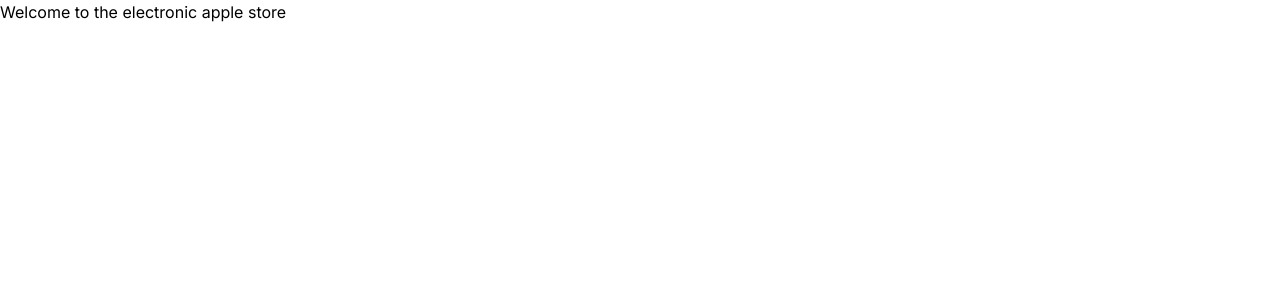
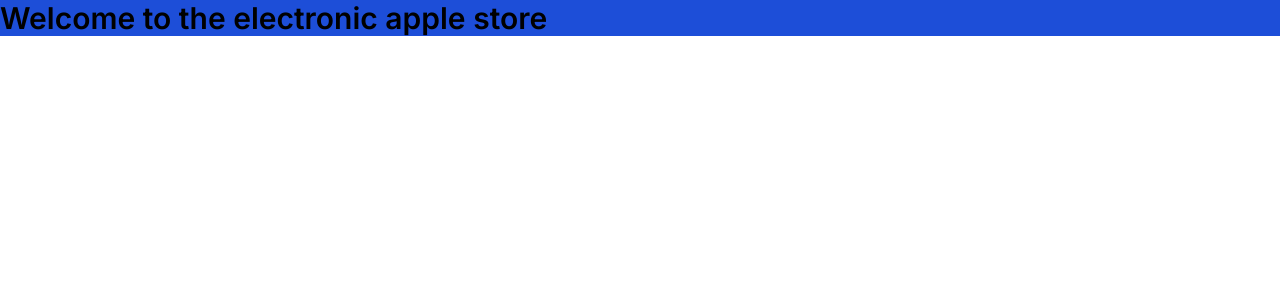
Before and after one commit to mmesomasaint/tempillar, a Next.js app: page /theme/e-apple-store in a window 1280 px wide. Shown: the top 300 px of the page. Built offline with nearby package versions, Linux system fonts and the light colour scheme.

Commit message:
Feat: Test text styles

```diff
--- a/app/theme/e-apple-store/page.tsx
+++ b/app/theme/e-apple-store/page.tsx
@@ -1,5 +1,7 @@
+import { TextHeader } from "./pack/elements/text"
+
 export default function AppleStore() {
   return (
-    <div>Welcome to the electronic apple store</div>
+    <TextHeader primary>Welcome to the electronic apple store</TextHeader>
   )
 }
```
